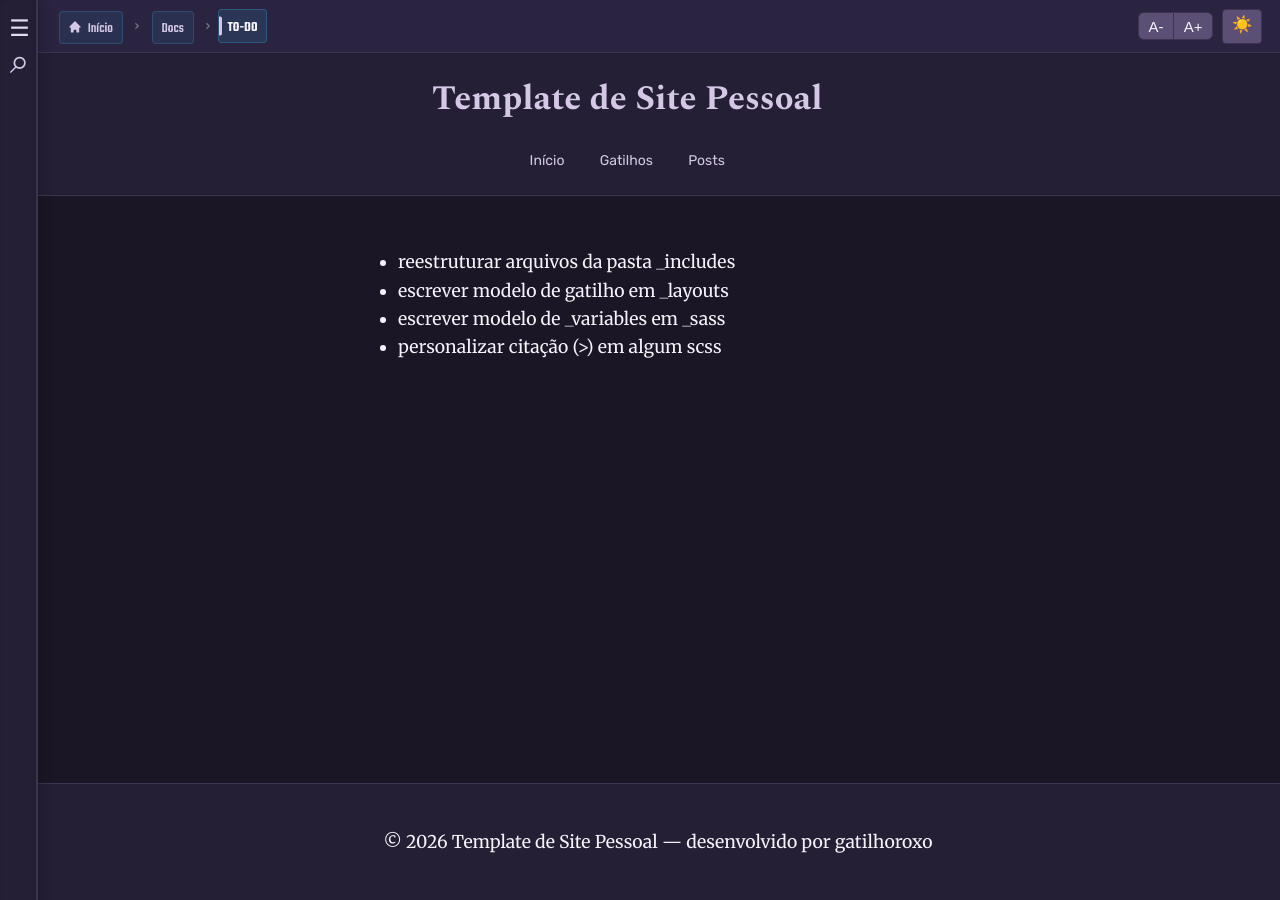
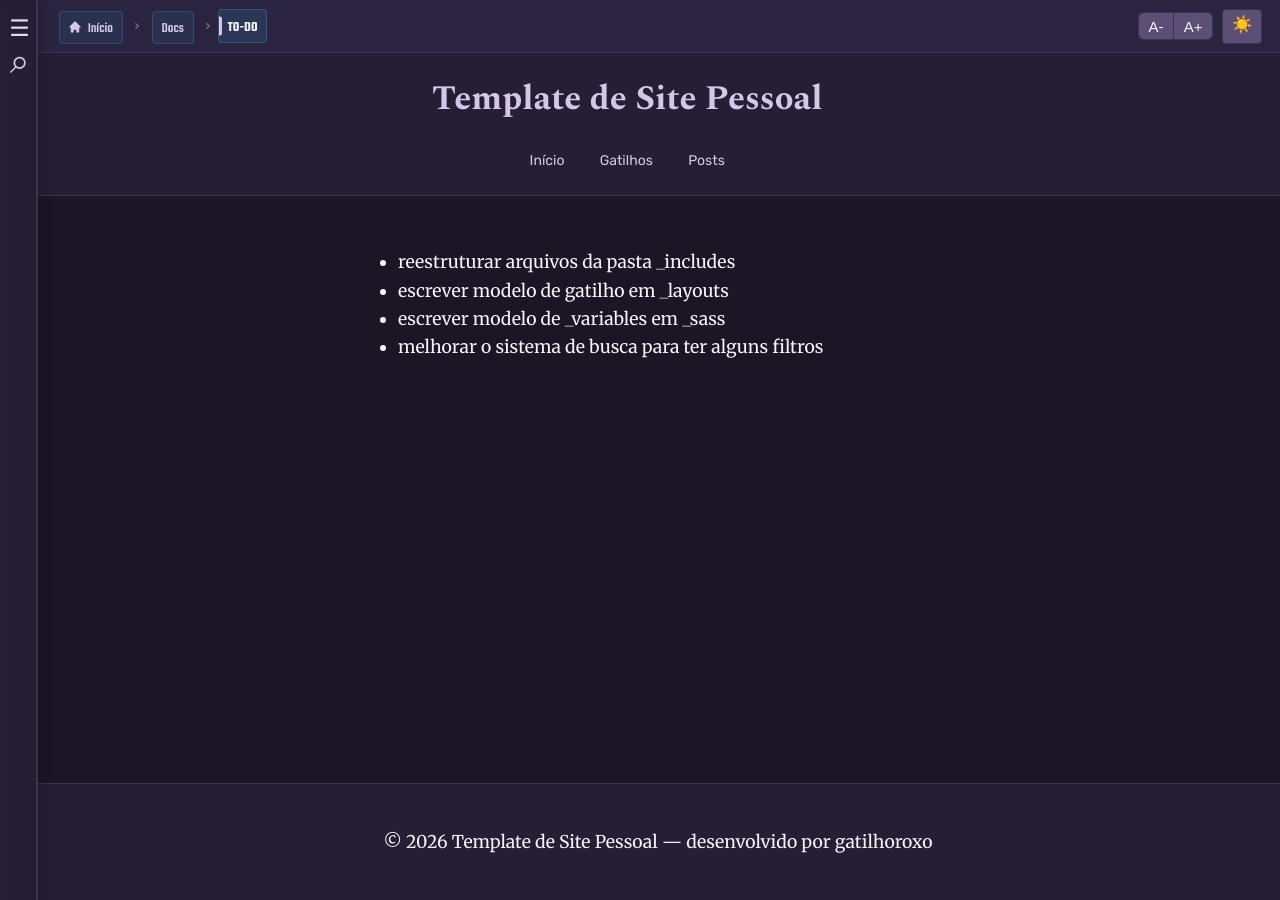
Before and after one commit to gatilhoroxo/site-attempt, a Jekyll site: the page built from docs/TODO.md, in a window 1280 px wide. Built offline with Jekyll 4.4.1, drawn with Linux system fonts in a browser that asks for light colours.

Commit message:
chore: tarefas feitas mais uma feature adicionada

```diff
--- a/docs/TODO.md
+++ b/docs/TODO.md
@@ -6,4 +6,4 @@ title: TO-DO
 - reestruturar arquivos da pasta _includes
 - escrever modelo de gatilho em _layouts
 - escrever modelo de _variables em _sass
-- personalizar citação (>) em algum scss
+- melhorar o sistema de busca para ter alguns filtros
```
Also changed, not shown: README.md.
